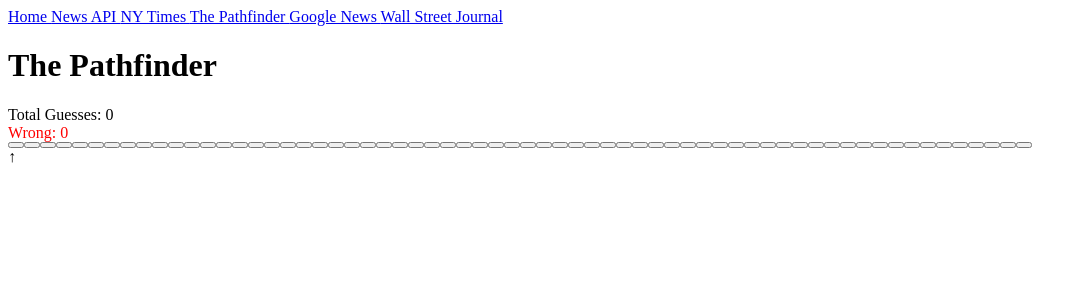
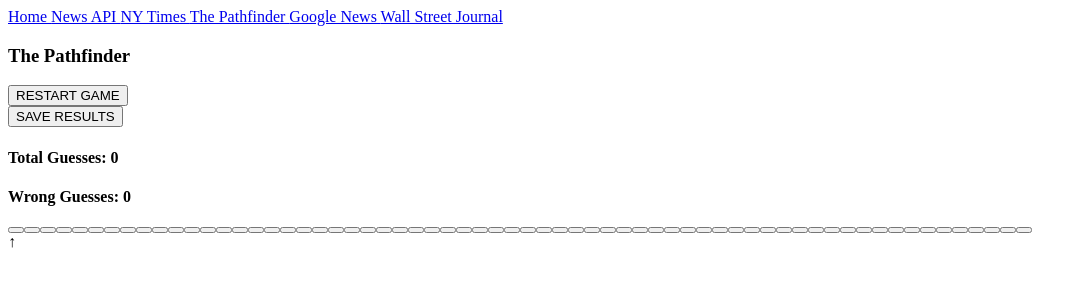
Before and after one commit to PawelPavo/NewsApp, a React app: page /pathfinder in a window 1280 px wide. Shown: the top 300 px of the page, without its empty margins (0-1087 px from the left). Built offline with nearby package versions, Linux system fonts and the light colour scheme.

Commit message:
added restart button,need counter disable logic

```diff
--- a/src/client/pages/ThePathfinder.tsx
+++ b/src/client/pages/ThePathfinder.tsx
@@ -1143,29 +1143,44 @@ const Guardian: React.FC<IGuardianProps> = () => {
             setWrongColor64('')
         }, 100);
     }
+
+
+    const restartClick = () => {
+        window.location.reload();
+    }
+
+
     return (
         <>
             <Navbar />
             <div className="container">
-                <h1 className="mt-5 text-center border border-left-0 border-right-0 page-title">The Pathfinder</h1>
-                <div className="row d-flex justify-content-around" >
-                    <div className="col-6 text-center">
-                        <div
-                            className="display-4 text-primary">
-                            Total Guesses: {totalClicks}
-                        </div>
+                <h3 className="my-3 text-center border border-left-0 border-right-0 page-title">The Pathfinder</h3>
+                <div className="row text-center">
+                    <div className="col-md-6">
+                        <button
+                            onClick={restartClick}
+                            className="btn btn-outline-secondary">RESTART GAME</button>
                     </div>
-                    <div className="col-6 text-center ">
-                        <div
-                            style={{ color: 'red' }}
-                            className="display-4">
-                            Wrong: {wrong}
-                        </div>
+                    <div className="col-md-6">
+                        <button
+                            onClick={null}
+                            className="btn btn-outline-secondary">SAVE RESULTS</button>
                     </div>
                 </div>
-                <div className="row content-justify-center">
+
+                <div className="row content-justify-center mt-3">
                     <div className="wrapper">
                         <div className="top">
+                            <div className="row d-flex justify-content-around">
+                                <h4
+                                    className="text-primary">
+                                    Total Guesses: {totalClicks}
+                                </h4>
+                                <h4
+                                    className="text-danger">
+                                    Wrong Guesses: {wrong}
+                                </h4>
+                            </div>
                             <div className="wrapper-inner">
                                 <div className="box-inner"></div>
                                 <div className="box-inner"></div>
```
